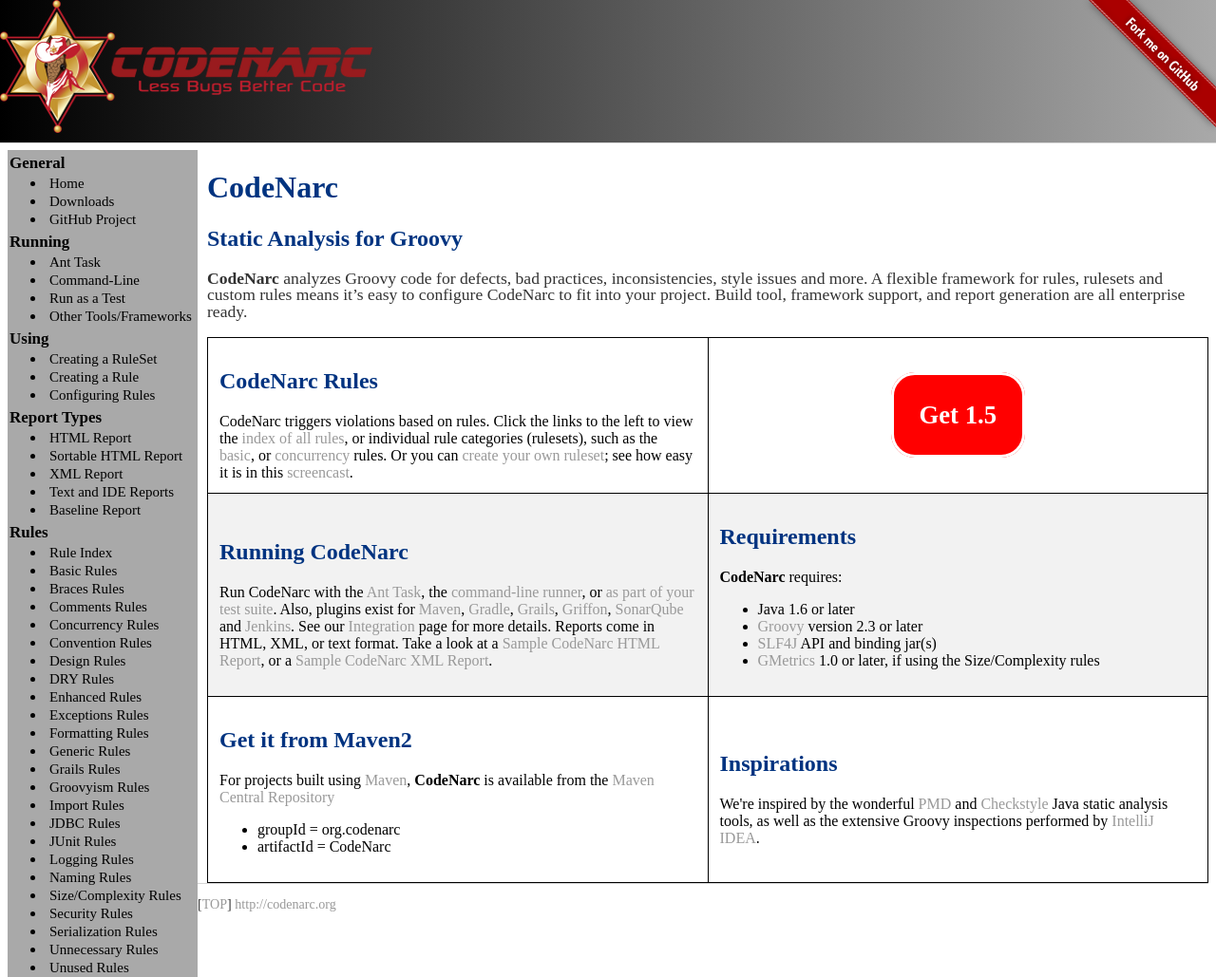
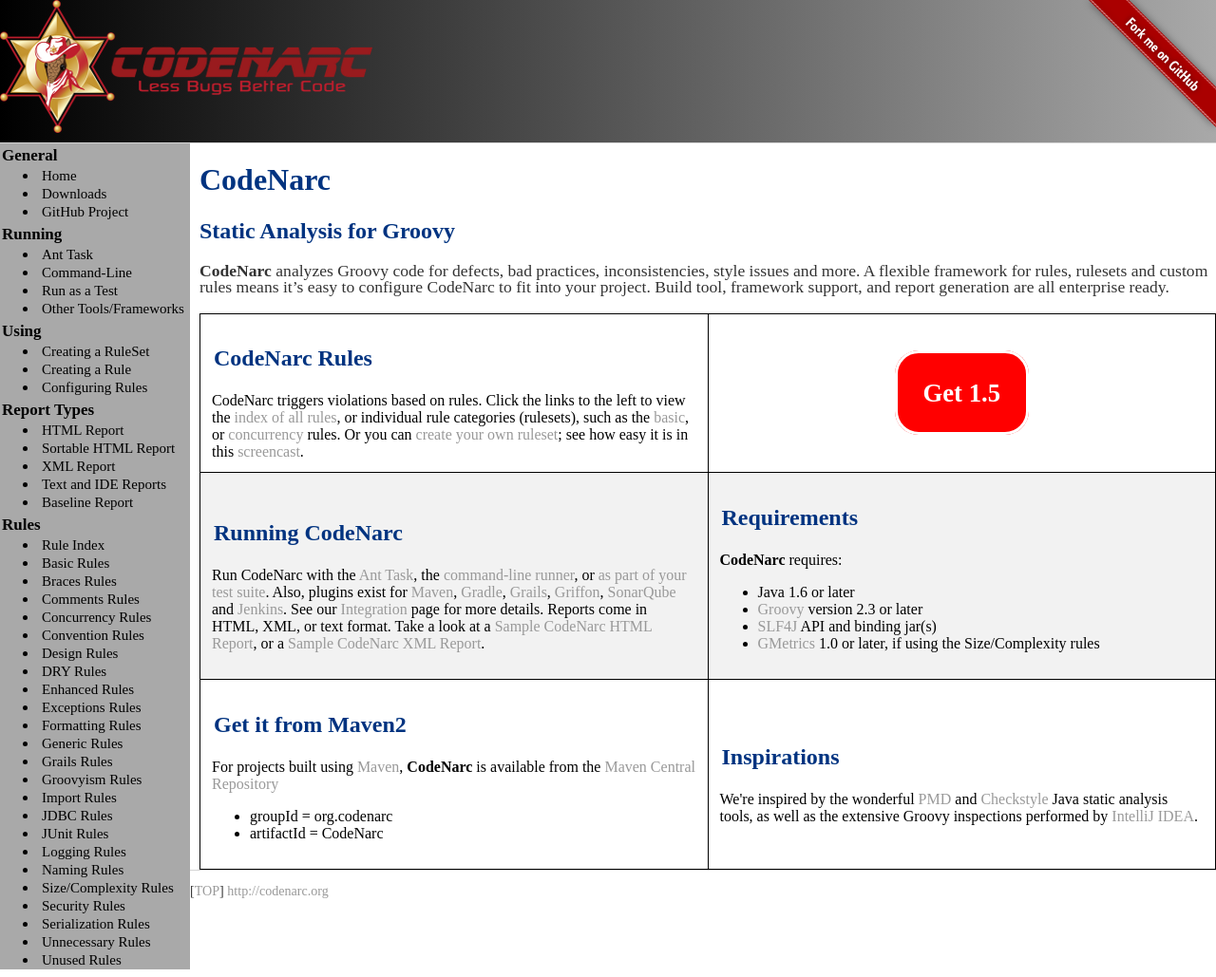
Before and after one commit to CodeNarc/CodeNarc, a Jekyll site: the page built from index.md, in a window 1280 px wide and 1029 px high. Shown: the whole window at 95% size. Built offline with Jekyll 4.4.1, drawn with Linux system fonts in a browser that asks for light colours.

```diff
--- a/css/main.css
+++ b/css/main.css
@@ -1,4 +1,41 @@
-/* The sidebar menu */
+body {
+    margin: 0px;
+}
+
+/* Banner ------------------------- */
+
+#bannerLeft, #bannerRight {
+    font-size: xx-large;
+    font-weight: bold;
+}
+#bannerLeft img, #bannerRight img {
+    margin: 0px;
+}
+.xleft, #bannerLeft img {
+    float:left;
+}
+.xright, #bannerRight {
+    float:right;
+}
+#banner {
+    padding: 0px;
+    margin-left: 0px;
+    height: 150px;
+    width: 100%;
+    position: fixed; /* Fixed (stay in place on scroll) */
+    z-index: 1; /* Stay on top */
+    top: 0;
+    left: 0;
+    border-bottom: 1px solid #d5d5d5;
+    background-image: linear-gradient(to right, #000000 , #A9A9A9);
+
+}
+#banner img {
+    border: none;
+}
+
+/* Sidebar Menu ------------------------- */
+
 .sidebar {
   width: 200px; /* Set the width of the sidebar */
   z-index: 1; /* Stay on top */
@@ -50,6 +87,8 @@
   .sidebar a {font-size: 15px;}
 }
 
+/* Main content ------------------------- */
+
 a {
     text-decoration: none;
     color: #999;
@@ -82,17 +121,6 @@ footer {
     font-size: .8em;
 }
 
-/*
-ul.posts {
-    margin: 20px auto 40px;
-    font-size: 1.1em;
-}
-
-ul.posts li {
-    list-style: none;
-}
-*/
-
 table {
     border-collapse: collapse;
 }
@@ -114,34 +142,6 @@ tr:nth-child(even) {background-color: #f2f2f2;}
     padding: 8px;
 }
 
-/* Banner ------------------------- */
-
-#bannerLeft, #bannerRight {
-    font-size: xx-large;
-    font-weight: bold;
+.section h2 {
+    padding: 2px;
 }
-#bannerLeft img, #bannerRight img {
-    margin: 0px;
-}
-.xleft, #bannerLeft img {
-    float:left;
-}
-.xright, #bannerRight {
-    float:right;
-}
-#banner {
-    padding: 0px;
-    margin-left: 0px;
-    height: 150px;
-    width: 100%;
-    position: fixed; /* Fixed (stay in place on scroll) */
-    z-index: 1; /* Stay on top */
-    top: 0;
-    left: 0;
-    border-bottom: 1px solid #d5d5d5;
-    background-image: linear-gradient(to right, #000000 , #A9A9A9);
-
-}
-#banner img {
-    border: none;
-}
```
